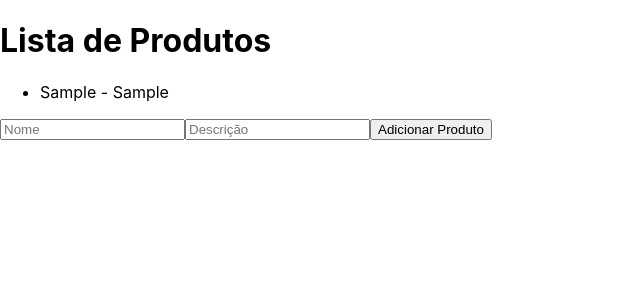
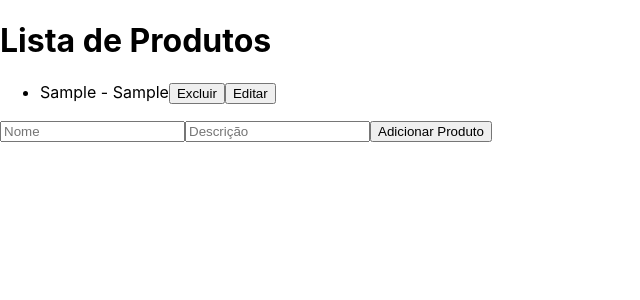
Before and after one commit to valdairelaborata/13089, a React (Create React App) app in the folder hello-world-react/: page / in a window 1280 px wide. Both pictures are taken after typing "Sample", "Sample" into the empty fields and a click on the button "Adicionar Produto". Shown: the top 300 px of the page, without its empty margins (0-640 px from the left). Built offline with nearby package versions, Linux system fonts and the light colour scheme.

Commit message:
funcional

```diff
--- a/hello-world-react/src/components/produtos/produtos.js
+++ b/hello-world-react/src/components/produtos/produtos.js
@@ -7,7 +7,6 @@ function Produtos() {
     nome: "",
     descricao: "",
   });
-
   const [edicaoProduto, setEdicaoProduto] = useState(null);
 
   useEffect(() => {
@@ -28,6 +27,26 @@ function Produtos() {
     setNovoProduto({ id: novoProduto.id + 1, nome: "", descricao: "" });
   };
 
+  const atualizarProduto = () => {
+    setProdutos(
+      produtos.map((produto) =>
+        produto.id === novoProduto.id ? novoProduto : produto
+      )
+    );
+    setNovoProduto({ id: novoProduto.id + 1, nome: "", descricao: "" });
+    setEdicaoProduto(null);
+  };
+
+  const excluirproduto = (id) => {
+    let produtosTemp = produtos.filter((p) => p.id !== id);
+    setProdutos(produtosTemp);
+  };
+
+  const editarproduto = (produto) => {
+    setEdicaoProduto(produto);
+    setNovoProduto(produto);
+  };
+
   return (
     <div>
       <h1>Lista de Produtos</h1>
@@ -35,6 +54,8 @@ function Produtos() {
         {produtos.map((produto) => (
           <li key={produto.id}>
             {produto.nome} - {produto.descricao}
+            <button onClick={() => excluirproduto(produto.id)}>Excluir</button>
+            <button onClick={() => editarproduto(produto)}>Editar</button>
           </li>
         ))}
       </ul>
@@ -56,7 +77,7 @@ function Produtos() {
         }
       />
       {edicaoProduto ? (
-        <button>Atualizar Produto</button>
+        <button onClick={atualizarProduto}>Atualizar Produto</button>
       ) : (
         <button onClick={adicionarProduto}>Adicionar Produto</button>
       )}
```
